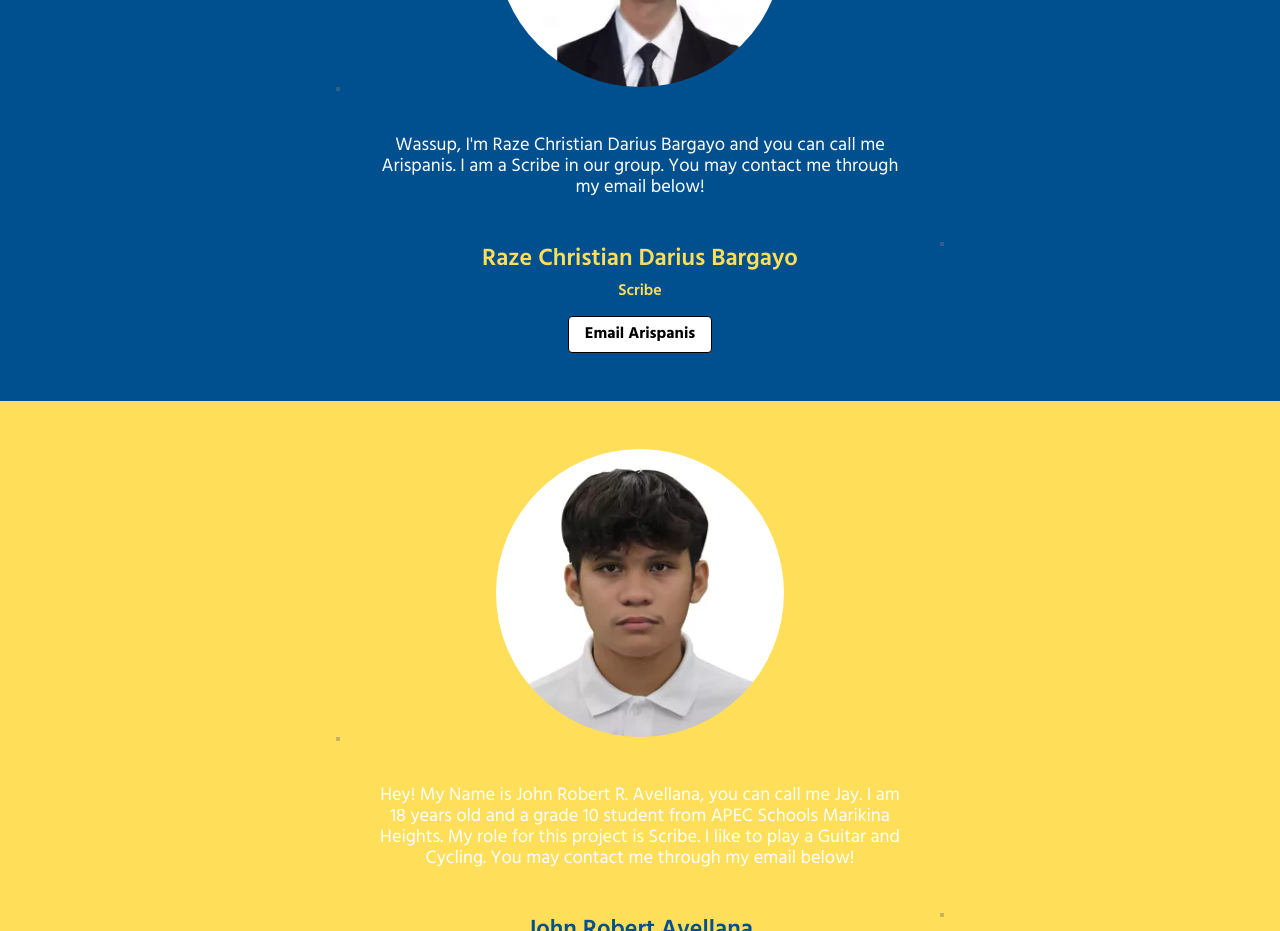
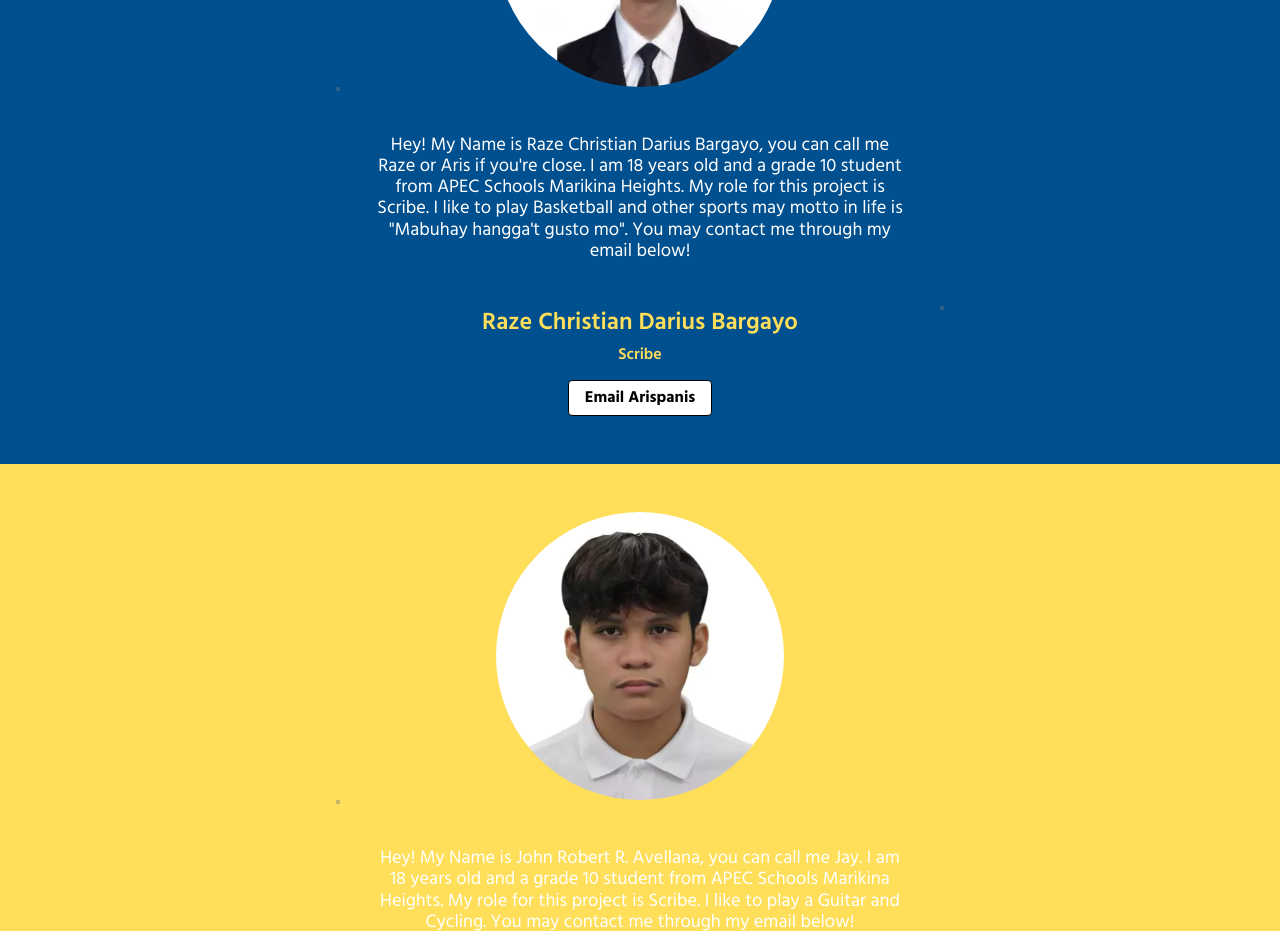
Before and after one commit to hexemental/hexemental, a website built with Parcel: page about-us.html in a window 1280 px wide. Shown: the part 1560-2491 px from the top of the page. Built offline with nearby package versions, Linux system fonts and the light colour scheme.

Commit message:
Update about-us.html

```diff
--- a/about-us.html
+++ b/about-us.html
@@ -345,8 +345,9 @@
           <div class="about-us-testimonial1">
             <div class="about-us-container04"></div>
             <span class="about-us-text12">
-              <span>Wassup, I'm Raze Christian Darius Bargayo and you can call me Arispanis.
-                    I am a Scribe in our group. You may contact me through my email below!
+              <span> Hey! My Name is Raze Christian Darius Bargayo, you can call me Raze or Aris if you're close.
+                I am 18 years old and a grade 10 student from APEC Schools Marikina Heights. My role for this project is Scribe.
+                I like to play Basketball and other sports may motto in life is "Mabuhay hangga't gusto mo". You may contact me through my email below!
               </span>
               <br />
             </span>
```
